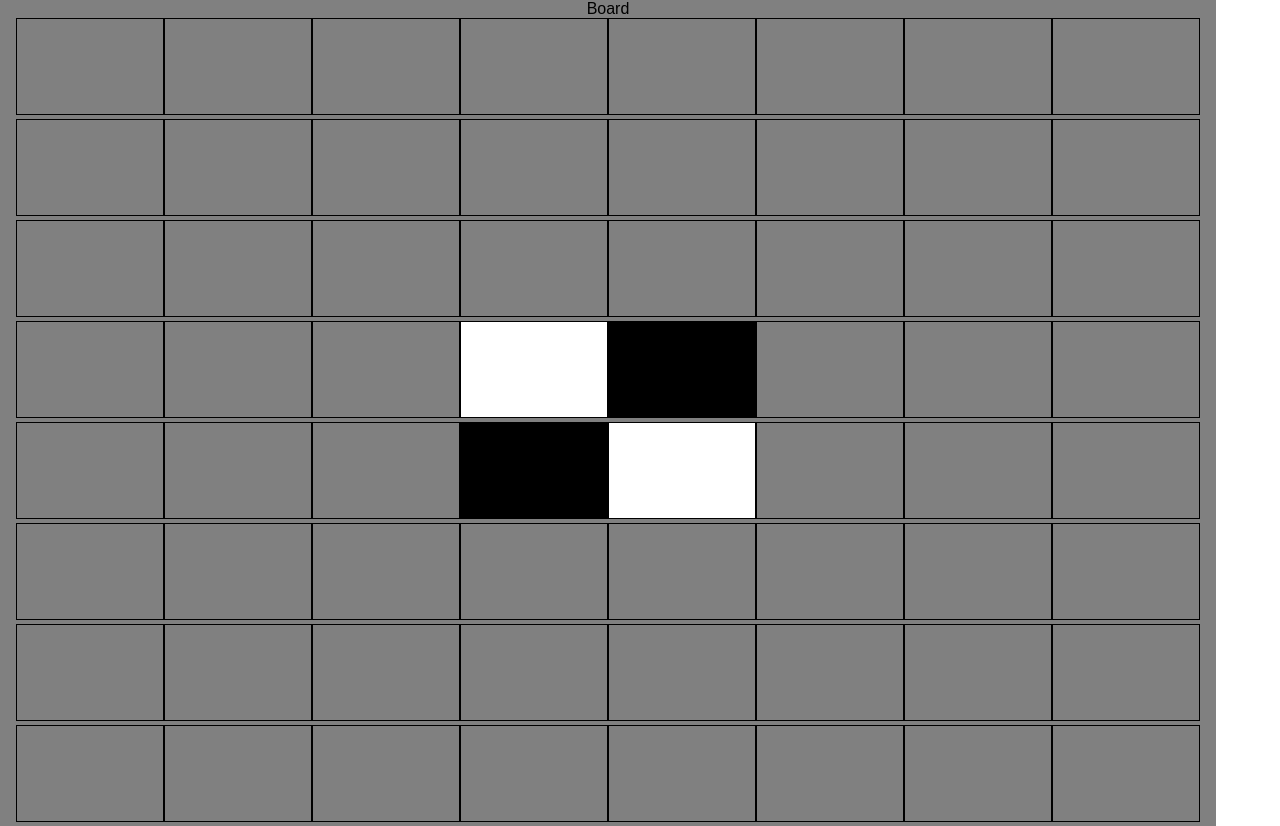
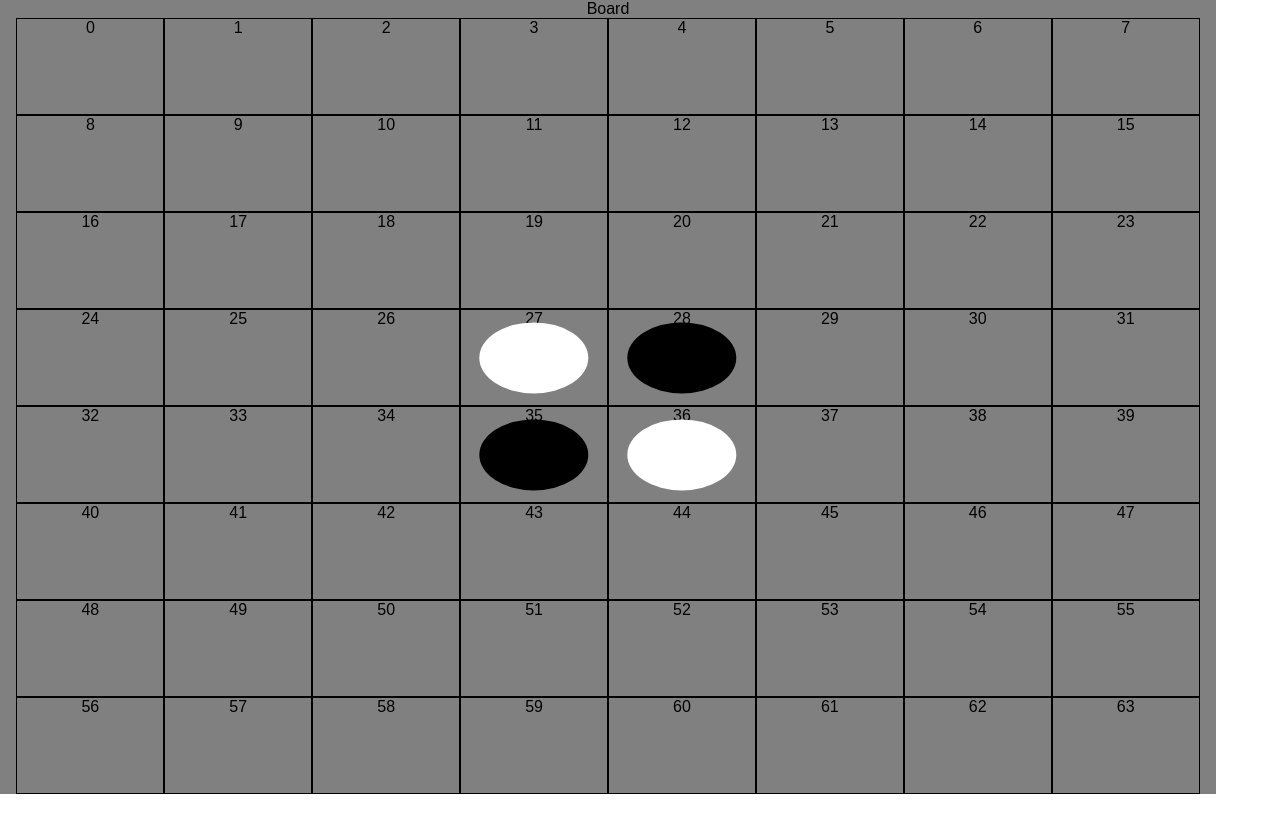
Before and after one commit to Robp773/othello-challenge, a React app: page / in a window 1280 px wide. After the commit the page ends 800 px from the top, so only its background shows below. Built offline with nearby package versions, Linux system fonts and the light colour scheme.

Commit message:
basic functionality complete

```diff
--- a/src/actions.js
+++ b/src/actions.js
@@ -4,3 +4,9 @@ export const registerMove = (num, currentPlayer, nextPlayer) =>({
     currentPlayer: currentPlayer,
     nextPlayer: nextPlayer
 });
+
+export const registerChain = (array, currentPlayer) =>({
+    type: 'REGISTER_CHAIN',
+    chainArray: array,
+    player: currentPlayer,
+});
--- a/src/components/Board.js
+++ b/src/components/Board.js
@@ -15,7 +15,6 @@ export default class Board extends React.Component{
         for(let i=0; i<this.props.boxData.length; i++){
             displayArray.push(<Box key={i} id={i}/>)
         }
-
         this.setState({displayArray: displayArray})
     }
 
--- a/src/components/Box.css
+++ b/src/components/Box.css
@@ -1,10 +1,21 @@
 .box{
+    position: relative;
     border: 1px solid black;
     width: 12%;
     height: 95px;
     display: inline-block;
+    text-align: center;
 }
-
+.white, .black{
+    position: absolute;
+    left: 50%;
+    top: 50%;
+    -webkit-transform: translate(-50%, -50%);
+    transform: translate(-50%, -50%);
+    border-radius: 50%;
+    height: 75%;
+    width: 75%;
+}
 .white{
     background: white;
 }
--- a/src/components/Box.js
+++ b/src/components/Box.js
@@ -1,22 +1,15 @@
 import React from 'react';
 import './Box.css';
-import { registerMove } from '../actions';
+import { registerMove, registerChain } from '../actions';
 import {connect} from 'react-redux';
 
 export class Box extends React.Component{
-
+    constructor(props){
+        super(props);
+        this.state = {chain: []}
+    }
     boxClicked(id, currentPlayer){
-
-        let NW = -9;
-        let N =-8;
-        let NE =-7;
-        let W =-1;
-        let E = 1;
-        let SW = 7;
-        let S = 8;
-        let SE = 9;
-        let directionArray = [NW, N, NE, W, E, SW, S, SE]
-
+        let results;
         let nextPlayer;
         if(currentPlayer === 'white'){
             nextPlayer =  'black';
@@ -24,58 +17,68 @@ export class Box extends React.Component{
         else{
             nextPlayer = 'white'
         }
-
-        this.props.dispatch(registerMove(id, currentPlayer, nextPlayer))
-        console.log('--------------------------')
-        console.log(`box ${id} clicked by ${currentPlayer} player`)
-        for(let i = 0; i<directionArray.length; i++){
-            let resultArray = [];
-            if(this.props.boxArray[id+directionArray[i]]){
-                if(this.props.boxArray[(id+directionArray[i])].color === currentPlayer){
-                console.log(`the box ${directionArray[i]} spaces away is the same color`);
-            }
-            else if(this.props.boxArray[(id+directionArray[i])].color === -1){
-                console.log('off the board')
-            }
-
-            else if(this.props.boxArray[(id+directionArray[i])].color === null){
-                console.log(`empty space ${directionArray[i]} spaces away`)
-            }
-
-            // if the adjacent piece does not come back as null/undefined/or the same as the
-            // current player's piece, call the chainFinder function
-            else {
-                console.log(`the box to the ${directionArray[i]} is the opposite color`);
-                this.chainFinder(id, currentPlayer, this.props.boxArray, directionArray[i])
-            }
-
-            }
+        if(this.props.boxArray[id].color){
+            alert('Spot already taken')
+        }
+        else{
+            this.props.dispatch(registerMove(id, currentPlayer, nextPlayer))
+            this.chainFinder(id, currentPlayer, nextPlayer, this.props.boxArray)
         }
 
     }
 
-    chainFinder(currentSpot, currentPlayer, array, direction){
-        let resultsArray = [currentSpot]
-        // continue checking in the same direction until
-            // hitting an undefined or null spot - should break the chain and return
-            // hitting a spot that matches the same color as the currentPlayer
-                // this should return a results array of index spots to be flipped over
-
-    //         let indexCounter;
-    //     while(!(typeof(array[currentSpot +direction].color) === 'undefined')){
-    //           indexCounter = currentSpot + direction
-    //           console.log(array[indexCounter])
-    //     }
+    chainFinder(currentSpot, currentPlayer, nextPlayer, array){
+        let NW = -9;
+        let N = -8;
+        let NE = -7;
+        let W = -1;
+        let E = 1;
+        let SW = 7;
+        let S = 8;
+        let SE = 9;
+        let spotTracker = currentSpot;
+        let directionArray = [NW, N, NE, W, E, SW, S, SE]
+        // loop through the different directions
+        for(let i =0; i<directionArray.length; i++){
+            spotTracker = currentSpot;
+            // console.log('-----------------------------')
+            // console.log(`for loop running for ${directionArray[i]} direction`)
+            let results = [];
+            // check that the first spot in each direction to scan is not off the board
+            if(array[spotTracker + directionArray[i]]){
+                // console.log('next spot is not off the board')
+                // if the next spot is the opposite of the piece placed...
+                while(array[spotTracker + directionArray[i]].color === nextPlayer){
+                    // console.log('while loop running... next spot is the opposite')
+                    if(spotTracker + directionArray[i] <= 7 || spotTracker + directionArray[i] >=56){
+                        // console.log(`end of board: ${results}`)
+                        spotTracker = currentSpot;
+                        return;
+                    }
+                   else {
+                       results.push(spotTracker + directionArray[i]);
+                    // increment the spot tracker to keep moving forward
+                        spotTracker = spotTracker + directionArray[i];
+                    // if the next spot is the current player, end of chain
+                        if(array[spotTracker + directionArray[i]].color === currentPlayer){
+                            // console.log(`current player ${currentPlayer} next spot of same color is ${spotTracker + directionArray[i]}`)
+                            // console.log(`end of chainchain found: ${results}`)
+                            this.props.dispatch(registerChain(results, currentPlayer))
+                            return;
+                   }
+                }
+            }
+        }
     }
-
-
-
+    }
     render(){
         let arraySpot = this.props.boxArray[this.props.id];
 
 
         return(
-            <div onClick={()=>{this.boxClicked(this.props.id, this.props.currentPlayer)}} className={`box ${arraySpot.color}`}></div>
+            <div onClick={()=>{this.boxClicked(this.props.id, this.props.currentPlayer)}} className='box'>{this.props.id}
+                <div className={arraySpot.color}></div>
+            </div>
         )
     }
 }
--- a/src/reducer.js
+++ b/src/reducer.js
@@ -42,7 +42,7 @@ const initialState = {
         {color: null},
         {color: null},
 
-        // 36 / 36
+        // 36 / 37
         {color: 'black'},
         {color: 'white'},
 
@@ -78,21 +78,18 @@ const initialState = {
 
 export const reducer =  (state = initialState, action) =>{
 
-
     if(action.type === 'REGISTER_MOVE'){
-        // console.log(action.boxNum)
-        // console.log(action.nextPlayer)
-
-
         state.boxArray[action.boxNum] = {color: action.currentPlayer}
         state.playerTurn = action.nextPlayer;
-
-    state = Object.assign({}, state)
-
-    // console.log(state)
+        state = Object.assign({}, state)
     return state;
-
     }
 
+    if(action.type === 'REGISTER_CHAIN'){
+        for(let i=0; i<action.chainArray.length; i++){
+            state.boxArray[action.chainArray[i]].color = action.player
+        }
+       return Object.assign({}, state)
+    };
 return state;
 }
```
